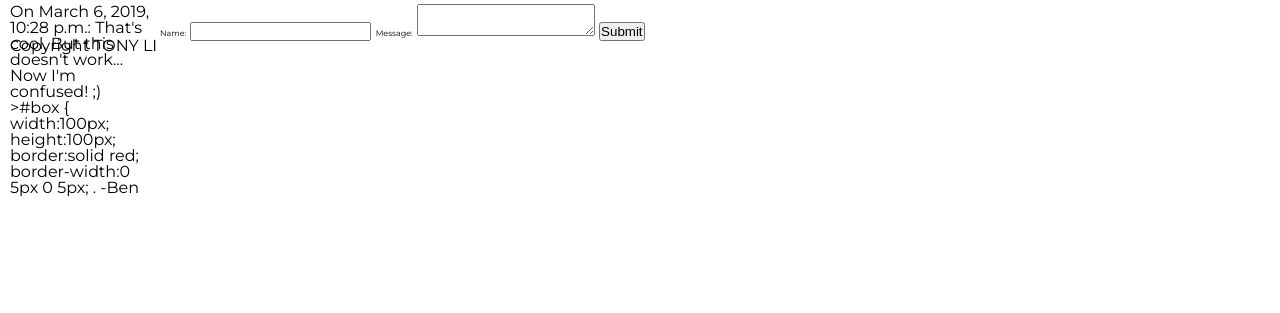
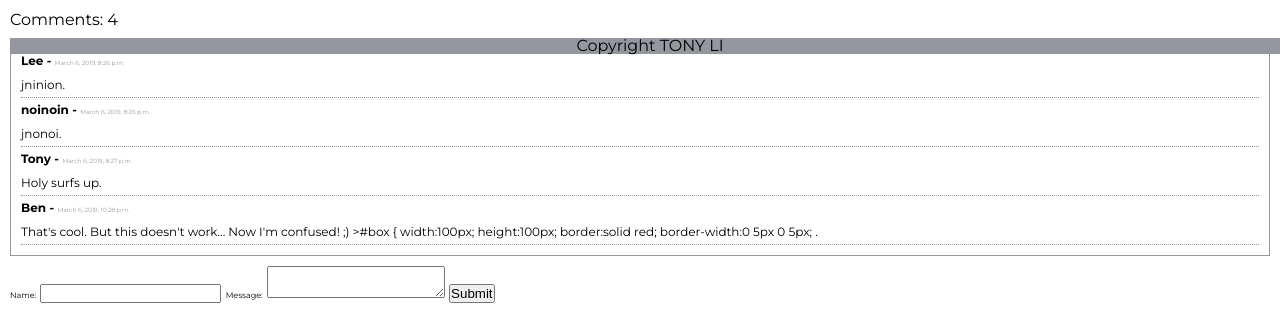
Before and after one commit to tonyli29/Photogur, a Django app: page /pictures/1 in a window 1280 px wide. Shown: the part 746-1059 px from the top of the page. Before the commit the page ends 943 px from the top, so only its background shows below. Run offline with Django 3.2, Linux system fonts and the light colour scheme; data comes from the database, SQL or seed files in the repository; both versions use the stored data as it was after the commit; some libraries are stand-ins or nearby versions.

Commit message:
did more styling but footer doesnt seem to stay at the bottom of the page when going into different links in the website, so i will fix later

```diff
--- a/photogur/static/css/main.css
+++ b/photogur/static/css/main.css
@@ -4,15 +4,22 @@
   margin: 0;
   padding: 0;
 }
+html {
+  height: 100%;
+}
 body {
   padding: 10px;
   font-family: 'Montserrat', sans-serif;
+  position: relative;
+  height: 100%;
 }
 header {
   color: #94989e;
   font-size: 2em;
   margin: auto;
   font-weight: bold;
+  border-bottom: 1px solid;
+  margin-bottom: 10px;
 }
 .main-header a:visited {
   color: #94989e;
@@ -38,11 +45,15 @@ li {
   display: grid;
   grid-template-columns: 1fr 1fr 1fr;
   grid-gap: 10px;
-
+  border-bottom: 1px solid #94989e;
+  padding-bottom: 10px;
 }
 footer {
   position: absolute;
   bottom: 0;
+  width: 100%;
+  text-align: center;
+  background: #94989e;
 }
 .photo-box {
   display: inline-block;
@@ -50,6 +61,16 @@ footer {
   box-sizing: content-box;
   border: 1px solid #94989e;
   padding: 10px;
+}
+.title h3 {
+  padding-bottom: 5px;
+  color: #94989e;
+  font-size: 0.75em;
+}
+.title h2 {
+  font-size: 1.75em;
+  padding-bottom: 10px;
+  font-weight: 700;
 }
 .info {
   font-size: 1em;
@@ -63,6 +84,39 @@ footer {
 span {
   font-size: 0.5em;
 }
+.comment-count {
+  margin-top: 10px;
+}
 .search-count {
   display: inline;
 }
+.comment-section li {
+  display: block;
+  line-height: 2;
+  border-bottom: 1px dotted #94989e;
+}
+.comment-section ul {
+  border: solid #94989e;
+  padding: 10px;
+  border-width: 1px;
+  margin: 10px 0;
+}
+.comment-section li h3 {
+  font-size: 0.75em;
+  font-weight: 700;
+}
+.comment-section li h3 span{
+  font-size: 0.5em;
+  color: #94989e;
+  font-weight: 400;
+}
+.comment-section li h4 {
+  font-size: 0.75em;
+}
+.photo-box li img {
+  width: 100%;
+}
+.individual-image img {
+  width: 100%;
+  height: auto;
+}
--- a/photogur/templates/base.html
+++ b/photogur/templates/base.html
@@ -6,7 +6,7 @@
     <title>Photogur</title>
     <link rel="stylesheet" href="https://cdnjs.cloudflare.com/ajax/libs/meyer-reset/2.0/reset.css">
     <link rel="stylesheet" href="{% static 'css/main.css' %}">
-    <link href="https://fonts.googleapis.com/css?family=Montserrat" rel="stylesheet">
+    <link href="https://fonts.googleapis.com/css?family=Montserrat:400,700" rel="stylesheet">
   </head>
   <body>
     <header class="main-header">
--- a/photogur/templates/picture.html
+++ b/photogur/templates/picture.html
@@ -1,19 +1,25 @@
 {% extends 'base.html' %}
 {% block content %}
-<div class="main-layout">
   <div class="title">
     <h2> {{picture.title}} </h2>
     <h3> By {{picture.artist}} </h3>
   </div>
+  <div class="individual-image">
     <li>
       <img src="{{picture.url}}" alt="">
     </li>
-    <p>Comments: {{ picture.comments.count }}</p>
-    {% for comment in comments%}
-      <li>
-        <p>On {{ comment.created_at }}: {{ comment.message }}. -{{ comment.name }}</p>
-      </li>
-    {% endfor %}
+  </div>
+    <h1 class="comment-count">Comments: {{ picture.comments.count }}</h1>
+    <div class="comment-section">
+      <ul>
+        {% for comment in comments%}
+          <li>
+            <h3>{{ comment.name }} - <span>{{ comment.created_at }}</span></h3>
+            <h4>{{ comment.message }}.</h4>
+          </li>
+        {% endfor %}
+      </ul>
+    </div>
     <form action="{% url 'create_comment' %} "class="comment-section" action="" method="post">
       {% csrf_token %}
       <input type="hidden" name="picture" value="{{ picture.pk }}">
@@ -27,5 +33,4 @@
       </label>
       <button type="submit" name="button">Submit</button>
     </form>
-</div>
 {% endblock %}
```
Also changed, not shown: photogur/templates/search.html (+5 -3 lines), db.sqlite3.
